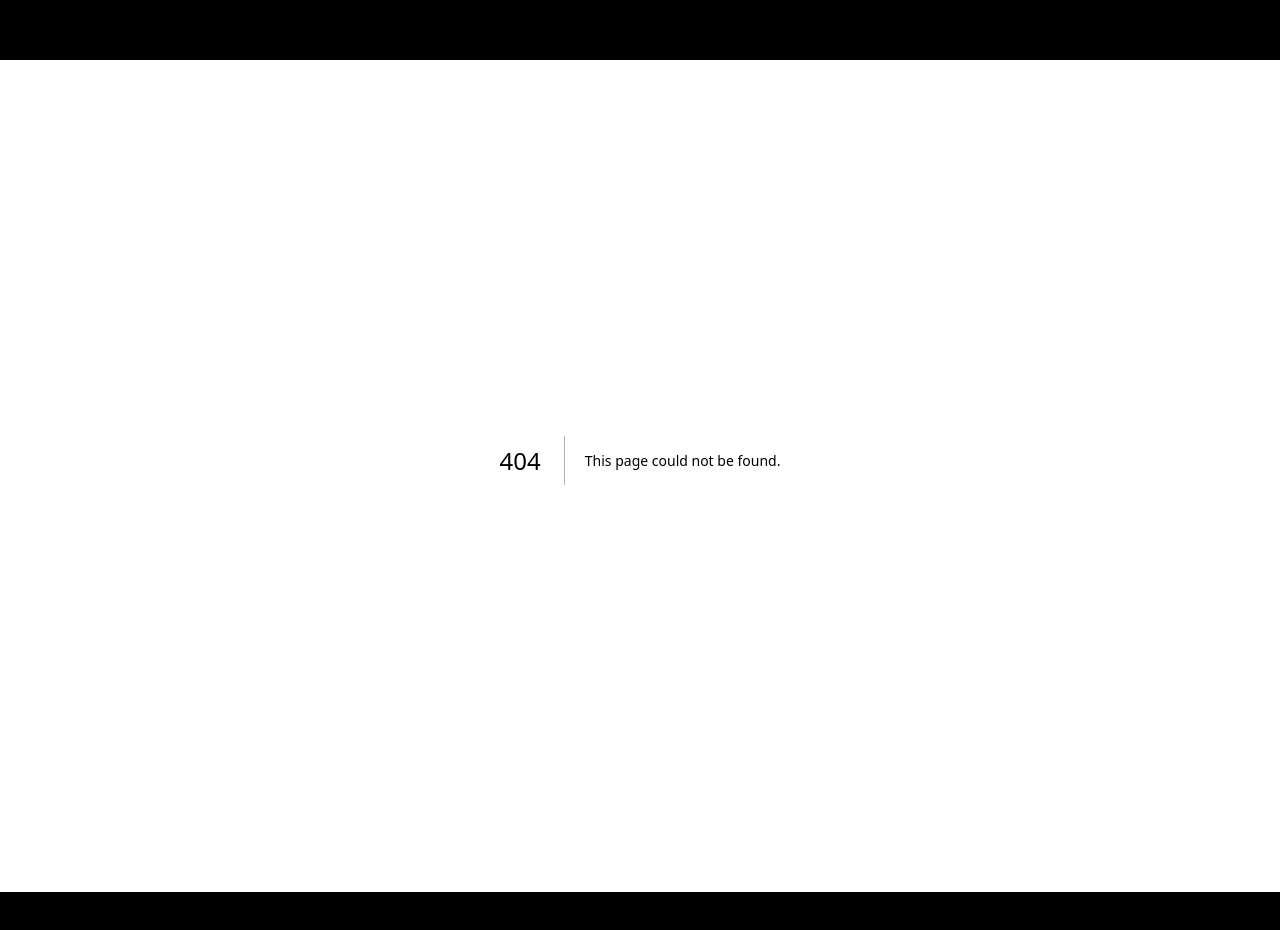
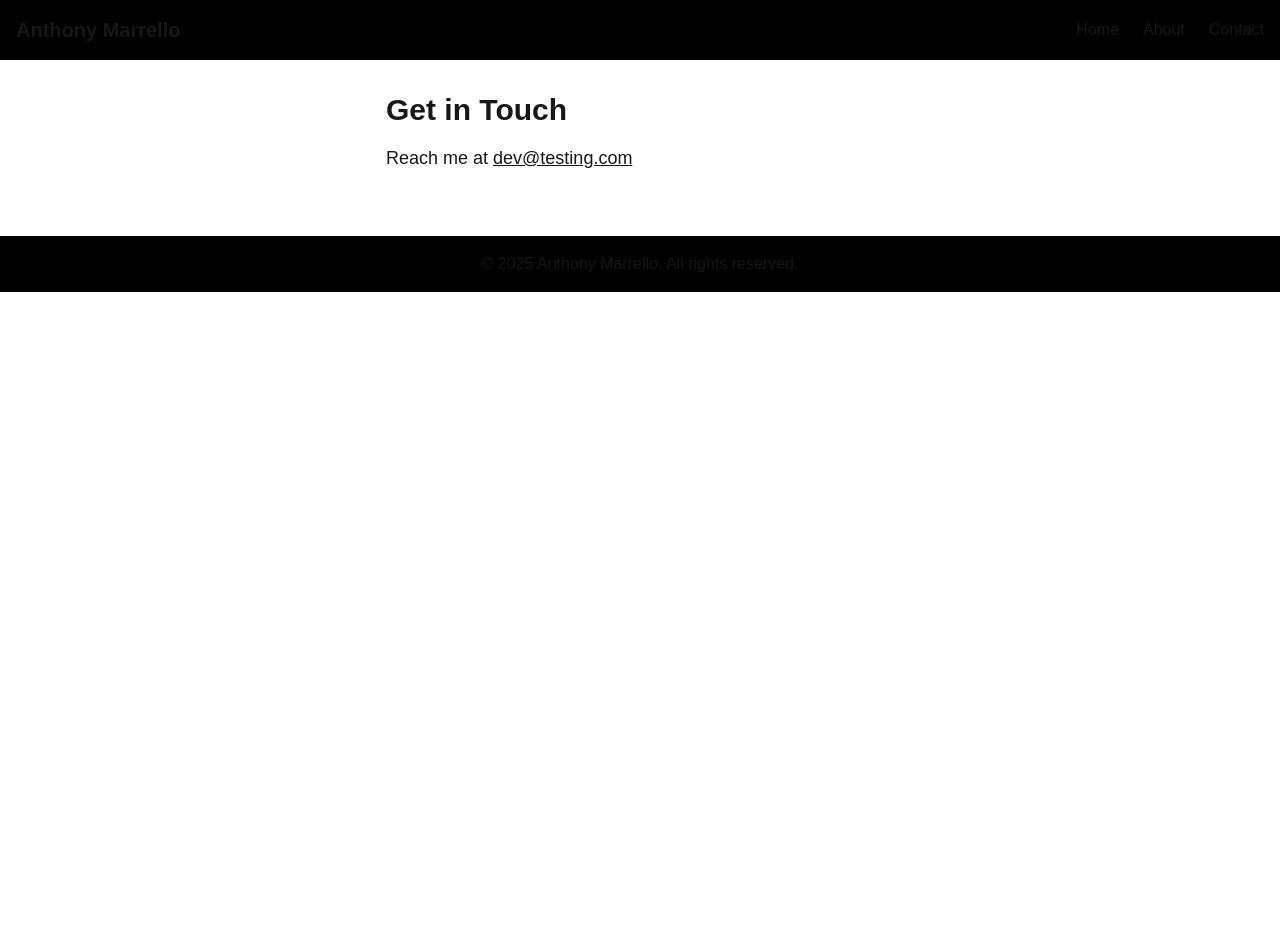
Before and after one commit to Novus817/photography-portfolio, a Next.js app: page /contact in a window 1280 px wide. Before the commit this address had no page. Shown: the top 930 px of the page. After the commit the page ends 800 px from the top, so only its background shows below. Built offline with nearby package versions, Linux system fonts and the light colour scheme.

Commit message:
add contact component

```diff
--- /dev/null
+++ b/app/contact/page.tsx
@@ -0,0 +1,16 @@
+export default function Contact() {
+  return (
+    <div className="container mx-auto w-135 px-4 py-8">
+      <h1 className="text-3xl font-bold mb-4">Get in Touch</h1>
+      <p className="text-lg">
+        Reach me at&nbsp;
+        <a
+          href="mailto:dev@testing.com"
+          className="underline hover:text-gray-300"
+        >
+          dev@testing.com
+        </a>
+      </p>
+    </div>
+  );
+}
```
